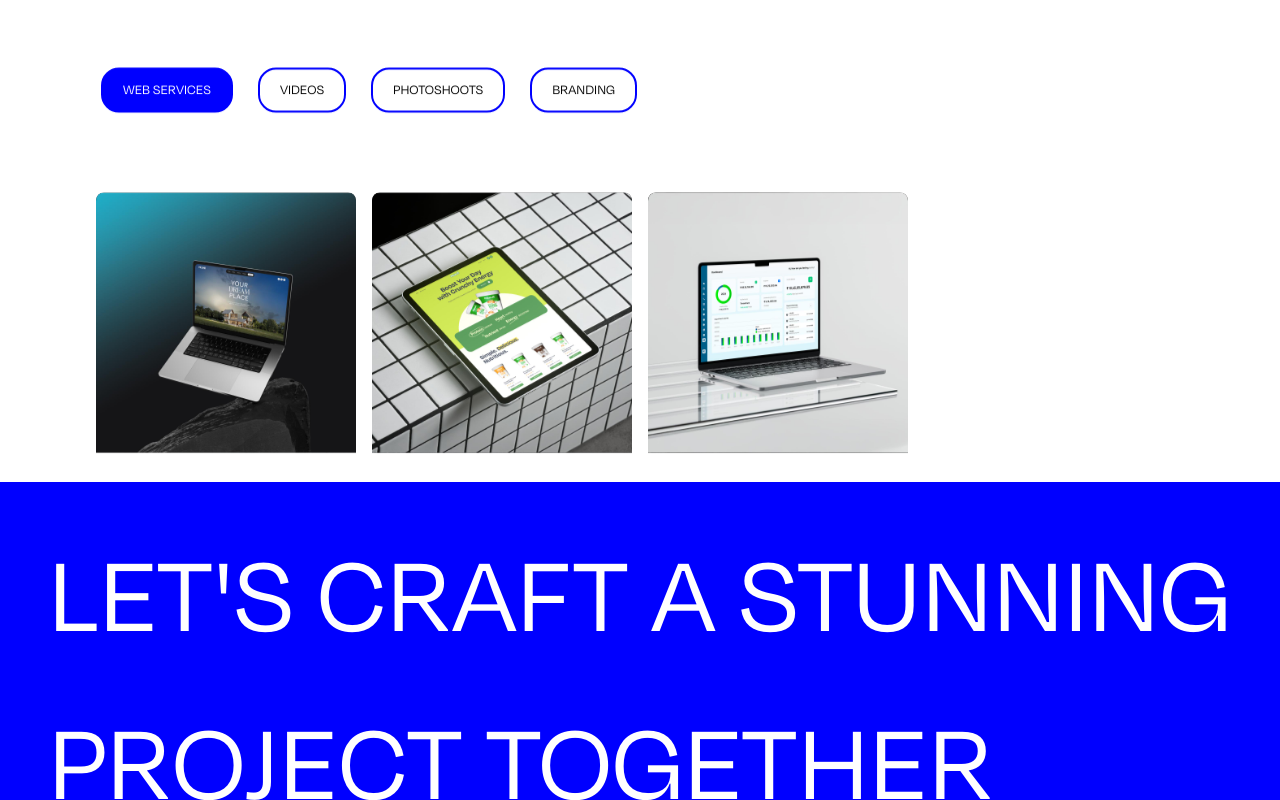
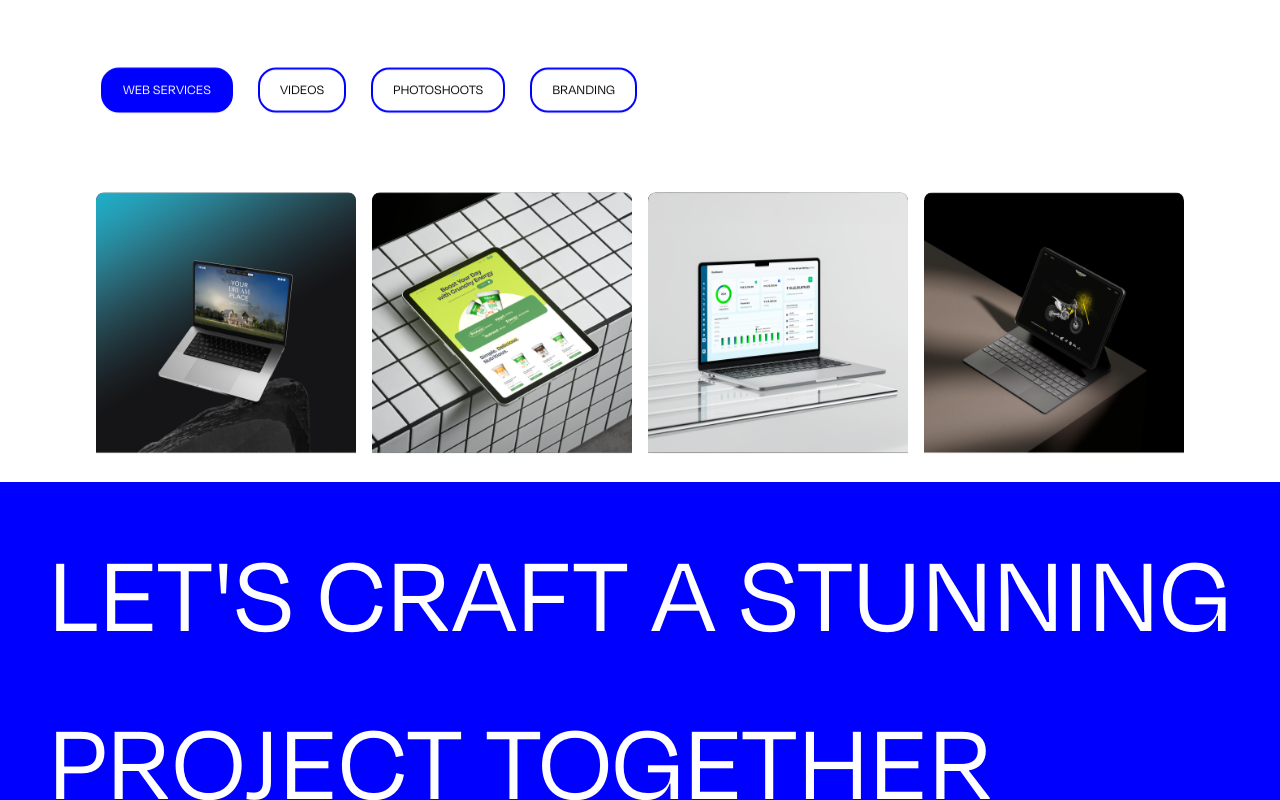
Before and after one commit to marketLube/Marketlub, a React (Vite) app: page / in a window 1280 px wide. In both pictures the pointer is over the element 1054 px from the left and 3948 px from the top of the page. Shown: the part 3548-4348 px from the top of the page. Built offline with nearby package versions, Linux system fonts and the light colour scheme.

Commit message:
change the style

```diff
--- a/sass/page/Section5/gridSection.scss
+++ b/sass/page/Section5/gridSection.scss
@@ -67,7 +67,7 @@
 }
 
 .grid-container__image-wrapper:nth-child(1) {
-  transition-delay: 1.5s;
+  transition-delay: 1.2s;
 }
 
 .grid-container__image-wrapper:nth-child(2) {
@@ -76,6 +76,12 @@
 
 .grid-container__image-wrapper:nth-child(3) {
   transition-delay: 0s;
+}
+.grid-container__boxitem:not(:hover) .grid-container__image-wrapper {
+  transition-delay: 0s;
+}
+.grid-container__boxitem:last-child .grid-container__image-wrapper:hover {
+  transform: translateY(0) !important;
 }
 
 .grid-container__hoverimage {
@@ -210,3 +216,7 @@
   grid-template-columns: 1fr;
   grid-template-rows: 1fr;
 }
+
+.grid-container__boxitemBrand:not(:hover) .grid-container__image-wrapperBrand {
+  transition-delay: 0s;
+}
--- a/styles/sassStyle.css
+++ b/styles/sassStyle.css
@@ -490,7 +490,7 @@ html {
 }
 
 .grid-container__image-wrapper:nth-child(1) {
-  transition-delay: 1.5s;
+  transition-delay: 1.2s;
 }
 
 .grid-container__image-wrapper:nth-child(2) {
@@ -499,6 +499,14 @@ html {
 
 .grid-container__image-wrapper:nth-child(3) {
   transition-delay: 0s;
+}
+
+.grid-container__boxitem:not(:hover) .grid-container__image-wrapper {
+  transition-delay: 0s;
+}
+
+.grid-container__boxitem:last-child .grid-container__image-wrapper:hover {
+  transform: translateY(0) !important;
 }
 
 .grid-container__hoverimage {
@@ -628,6 +636,10 @@ html {
   grid-template-rows: 1fr;
 }
 
+.grid-container__boxitemBrand:not(:hover) .grid-container__image-wrapperBrand {
+  transition-delay: 0s;
+}
+
 .lets {
   color: white;
   font-size: 4.3rem;
```
Also changed, not shown: 1 other file (tests, documents, lock files or other folders).
